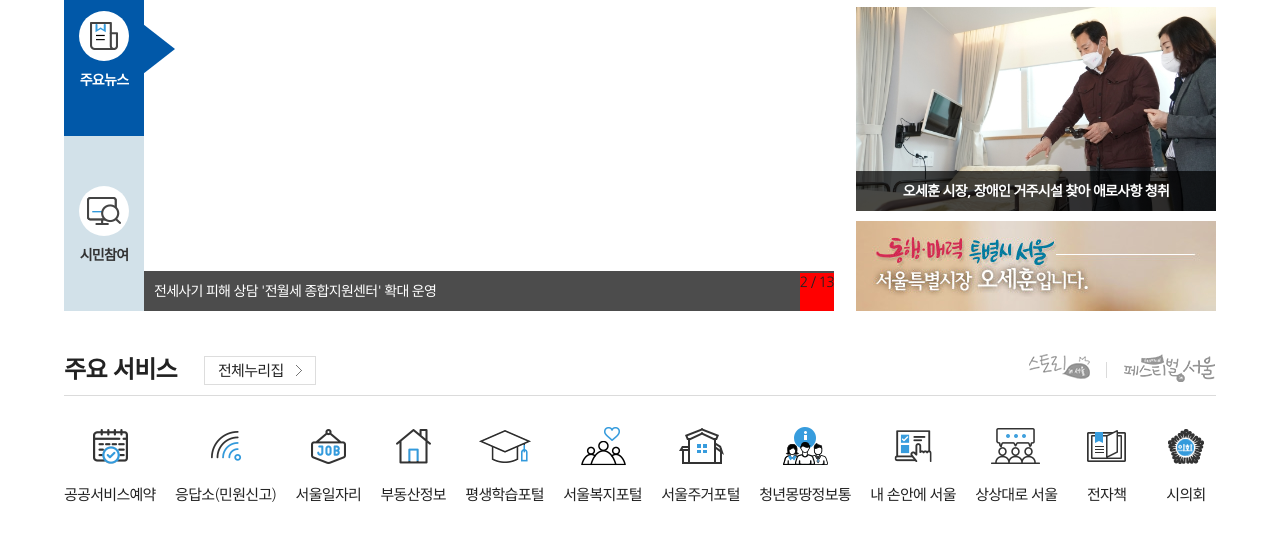
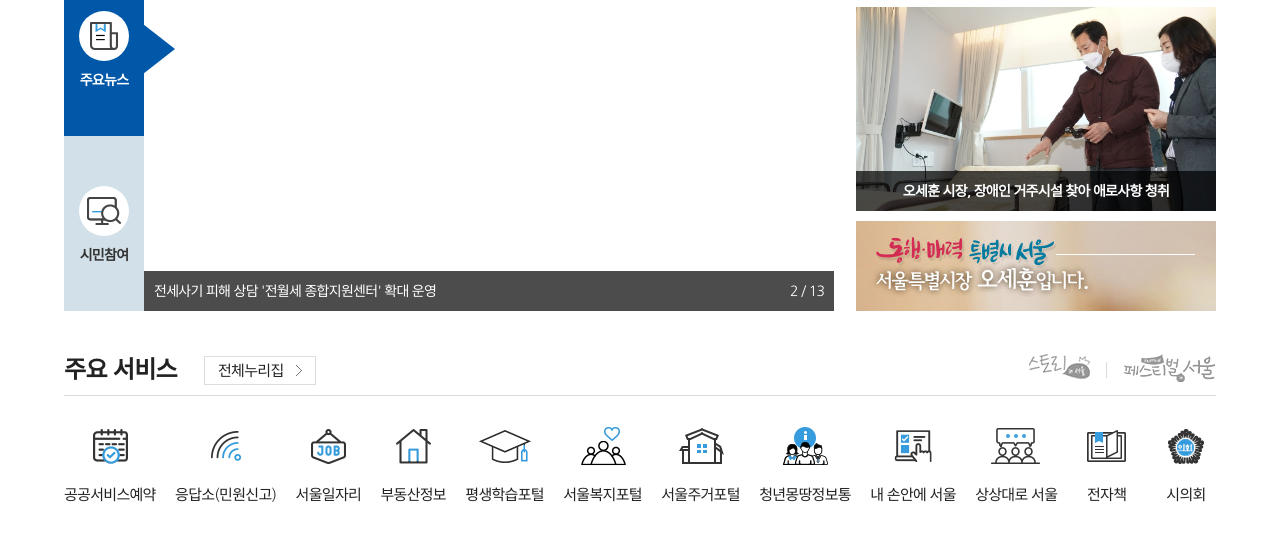
Before and after one commit to Hawonee/seoulcityhall, a plain HTML site: page index.html in a window 1280 px wide. Shown: the part 210-747 px from the top of the page. Drawn offline with nearby package versions, Linux system fonts and the light colour scheme; files whose address does not match are found by name.

Commit message:
230628최종

```diff
--- a/assets/css/main.css
+++ b/assets/css/main.css
@@ -13,8 +13,12 @@
 .sc-visual .swiper .swiper-wrapper { width: 690px; }
 .sc-visual .swiper a { display: block; }
 .sc-visual .swiper .desc { position: absolute; left: 0; bottom: 0; width: 100%; line-height: 40px; padding-left: 10px; padding-right: 122px; background-color: rgba(0, 0, 0, 0.7); color: #fff; overflow: hidden; white-space: nowrap; text-overflow: ellipsis; box-sizing: border-box; font-size: 14px; }
-.sc-visual .control-area { position: absolute; bottom: 0; right: 0; z-index: 1; background: #f00; }
-.sc-visual .control-area .fraction { width: auto; }
+.sc-visual .control-area {
+  display: flex;
+  align-items: center;
+  justify-content: center;
+  position: absolute; bottom: 10px; right: 0; z-index: 1; color: #fff;}
+
 
 /* ----- 메인 사이드 ----- */
 .column-right { display: flex; flex-direction: column; justify-content: space-between; }
--- a/index.html
+++ b/index.html
@@ -4,7 +4,7 @@
     <meta charset="UTF-8" />
     <meta http-equiv="X-UA-Compatible" content="IE=edge" />
     <meta name="viewport" content="width=device-width, initial-scale=1.0" />
-    <title>하원 - 서울특별시 - 동행&#183;매력 특별시 서울</title>
+    <title>서울특별시 - 동행&#183;매력 특별시 서울</title>
     <!-- Swiper CDN -->
     <link rel="stylesheet" href="https://cdn.jsdelivr.net/npm/swiper@9/swiper-bundle.min.css" />
     <link rel="stylesheet" href="./assets/css/layout.css" />
```
